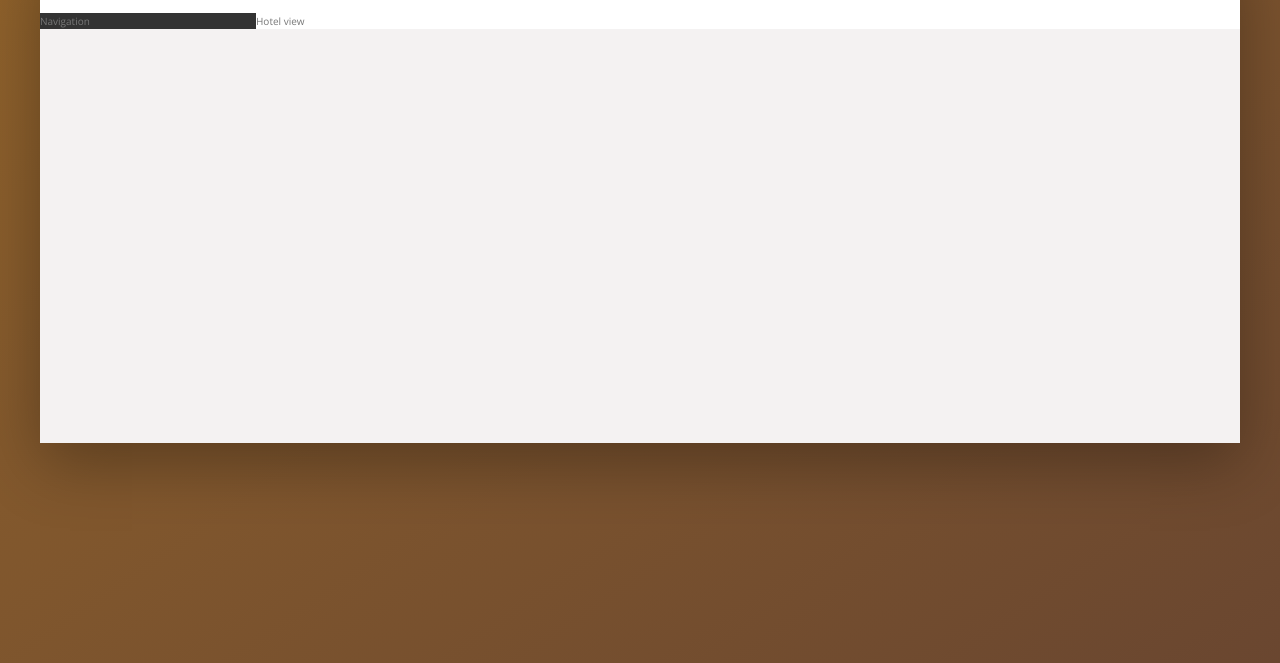
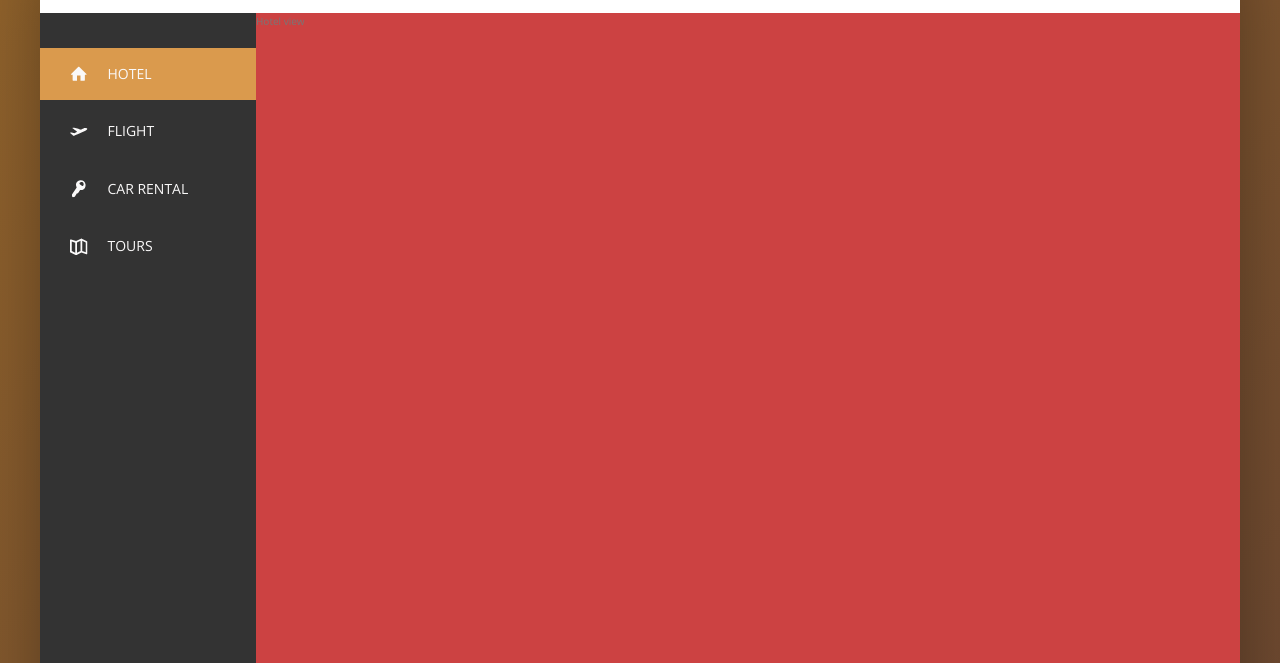
Before and after one commit to feniks87/fenix, a website: page index.html in a window 1280 px wide. Shown: the part 137-800 px from the top of the page. Drawn offline with nearby package versions, Linux system fonts and the light colour scheme.

Commit message:
Build navigation side-bar

```diff
--- a/index.html
+++ b/index.html
@@ -42,7 +42,43 @@
             </header>
             <div class="content">
                 <nav class="sidebar">
-                    Navigation
+                    <ul class="side-nav">
+                        <li class="side-nav__item side-nav__item--active">
+                            <a href="#" class="side-nav__link">
+                                <svg class="side-nav__icon">
+                                    <use xlink:href="img/sprite.svg#icon-home"></use>
+                                </svg>
+                                <span>Hotel</span>
+                            </a>
+                        </li>
+                        <li class="side-nav__item">
+                            <a href="#" class="side-nav__link">
+                                <svg class="side-nav__icon">
+                                    <use xlink:href="img/sprite.svg#icon-aircraft-take-off"></use>
+                                </svg>
+                                <span>Flight</span>
+                            </a>
+                        </li>
+                        <li class="side-nav__item">
+                            <a href="#" class="side-nav__link">
+                                <svg class="side-nav__icon">
+                                    <use xlink:href="img/sprite.svg#icon-key"></use>
+                                </svg>
+                                <span>Car rental</span>
+                            </a>
+                        </li>
+                        <li class="side-nav__item">
+                            <a href="#" class="side-nav__link">
+                                <svg class="side-nav__icon">
+                                    <use xlink:href="img/sprite.svg#icon-map"></use>
+                                </svg>
+                                <span>Tours</span>
+                            </a>
+                        </li>
+                    </ul>
+                    <div class="legal">
+                        &copy; 2019 by Fenix. All rights reserved.
+                    </div>
                 </nav>
                 <main class="hotel-view">
                     Hotel view
--- a/sass/_components.scss
+++ b/sass/_components.scss
@@ -109,3 +109,71 @@
         margin-right: 1rem;;
     }
 }
+
+// SIDE NAVIGATION
+.side-nav {
+    font-size: 1.4rem;
+    list-style: none;
+    margin-top: 3.5rem;
+
+    &__item {
+        position: relative;
+
+        &:not(:last-child) {
+            margin-bottom: .5rem;
+        }
+    }
+
+    &__item::before {
+        content: "";
+        position: absolute;
+        top: 0;
+        left: 0;
+        height: 100%;
+        width: 3px;
+        background-color: var(--color-primary);
+        transform: scaleY(0);
+        transition: transform .2s,
+                    width .4s cubic-bezier(1, 0, 0, 1) .2s,
+                    background-color .1s;
+    }
+
+    &__item:hover::before,
+    &__item--active::before {
+        transform: scaleY(1);
+        width: 100%;
+    }
+
+    &__item:active::before {
+        background-color: var(--color-primary-light);
+    }
+
+    &__link:link,
+    &__link:visited {
+        color: var(--color-grey-light-1);
+        text-decoration: none;
+        text-transform: uppercase;
+        display: block;
+        padding: 1.5rem 3rem;
+        position: relative;
+        z-index: 10;
+
+        display: flex;
+        align-items: center;
+    }
+
+    &__icon {
+        width: 1.75rem;
+        height: 1.75rem;
+        margin-right: 2rem;
+        fill: currentColor;
+    }
+}
+
+// LEGAL
+.legal {
+    font-size: 1.2rem;
+    color: var(--color-grey-light-4);
+    text-align: center;
+    padding: 2.5rem;
+}
--- a/sass/_layout.scss
+++ b/sass/_layout.scss
@@ -23,9 +23,17 @@
 .sidebar {
     background-color: var(--color-grey-dark-1);
     flex: 0 0 18%;
+
+    display: flex;
+    flex-direction: column;
+    justify-content: space-between;
 }
 
 .hotel-view {
     background-color: #fff;
     flex: 1;
+
+    //test
+    background-color: rgb(204, 66, 66);
+    height: 80rem;
 }
```
Also changed, not shown: css/style.css.
